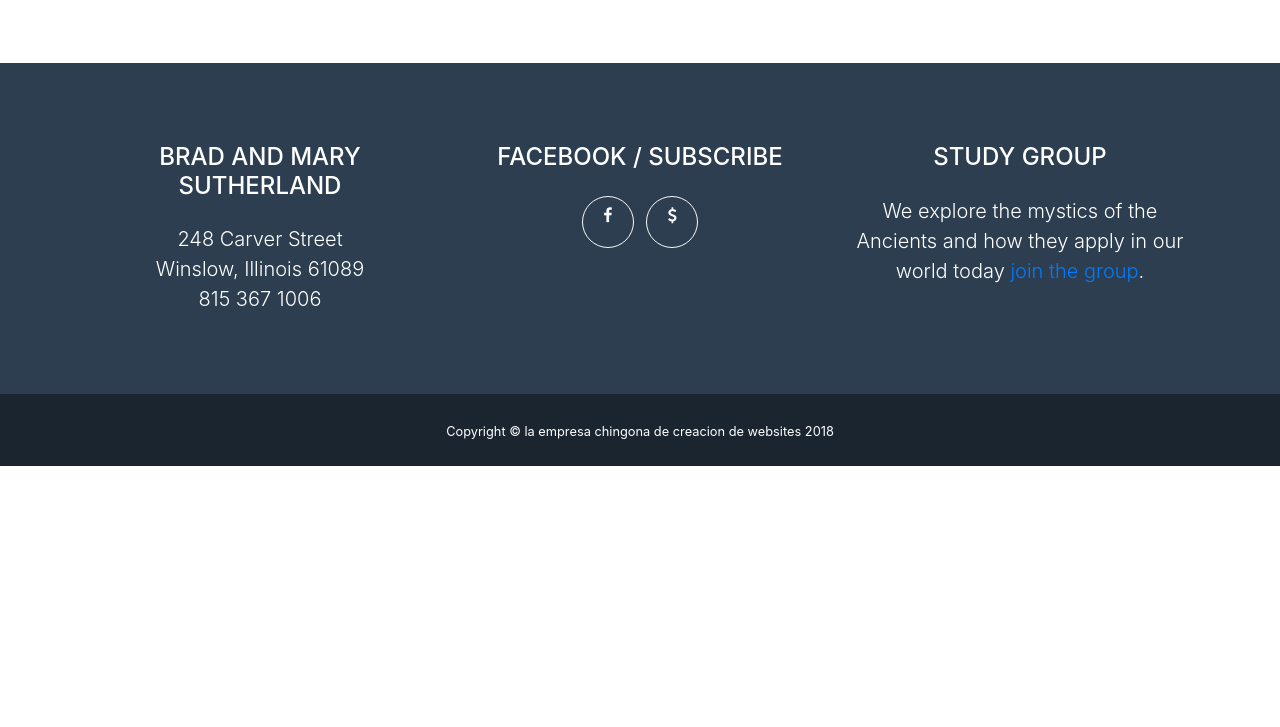
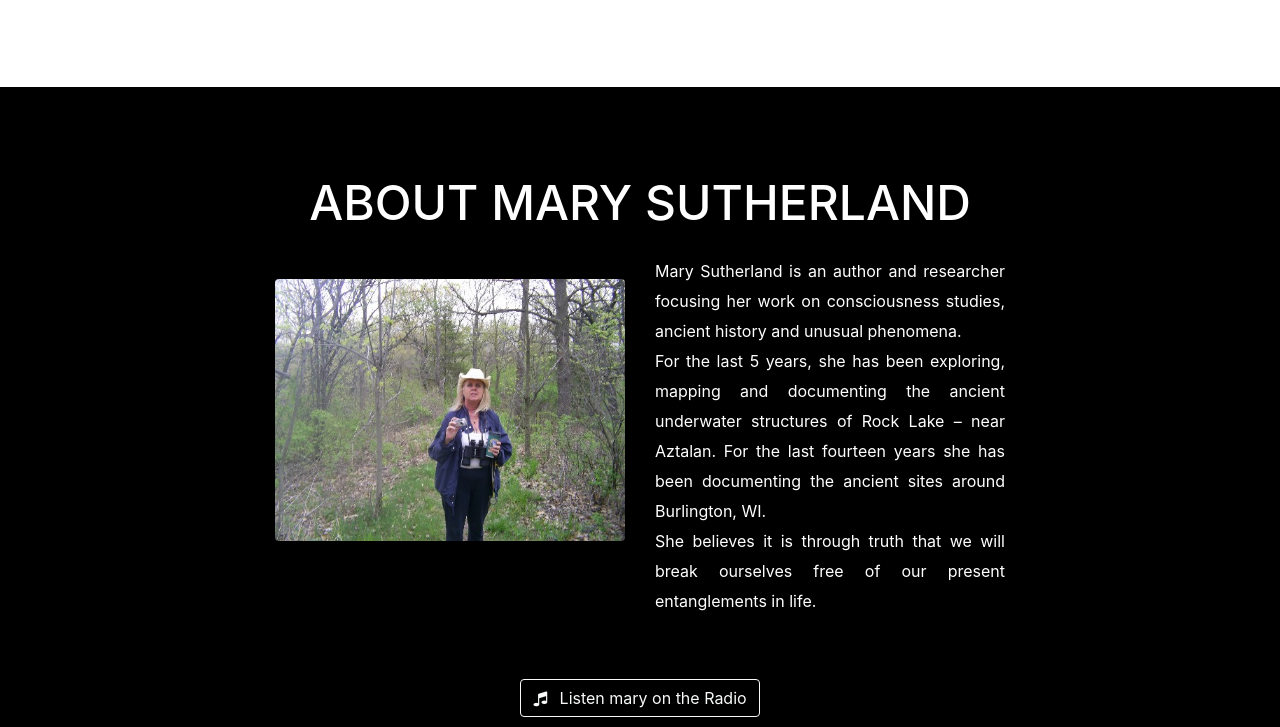
Before and after one commit to amodelaweb/UFO, a website with bundled scripts: page UFO.html in a window 1280 px wide. Shown: the part 833-1560 px from the top of the page. Before the commit the page ends 1299 px from the top, so only its background shows below. Built offline with nearby package versions, Linux system fonts and the light colour scheme.

Commit message:
ya agregada la biografia y cambie colores, ya quedo chingon :D

```diff
--- a/UFO.html
+++ b/UFO.html
@@ -22,7 +22,7 @@
     <link href="css/freelancer.min.css" rel="stylesheet">
   </head>
   <body id="page-top"> <!-- Navigation -->
-    <nav class="navbar navbar-expand-lg bg-secondary fixed-top text-uppercase" id="mainNav">
+    <nav class="navbar navbar-expand-lg bg-dark fixed-top text-uppercase" id="mainNav">
       <div class="container"> <a class="navbar-brand js-scroll-trigger" href="#page-top"> Exploring the unknown
         </a> <button class="navbar-toggler navbar-toggler-right text-uppercase bg-primary text-white rounded"
 
@@ -52,7 +52,7 @@
     </nav>
 
     <!-- Portfolio Grid Section -->
-    <section class="portfolio" id="portfolio">
+    <section class="portfolio mt-4" id="portfolio">
       <div class="container">
         <h2 class="text-center text-uppercase text-secondary mb-0">Explored Phenomenons </h2>
         <hr class="star-dark mb-5">
@@ -115,8 +115,36 @@
       </div>
     </section>
 
+    <!-- About Section -->
+
+    <section class="bg-black text-white mb-0" style="background-color: black" id="biography">
+      <div class="container"  style="background-color:black">
+        <h2 class="text-center text-uppercase text-white">About Mary Sutherland</h2>
+
+        <div class="row ">
+          <div class="col-lg-4 ml-auto mt-5 mb-4">
+            <img class="img-fluid rounded"  src="img/portfolio/7.png" alt="">
+          </div>
+          <div class="col-lg-4 mr-auto mt-4 mb-4">
+            <p class=" lead text-justify"><small>Mary Sutherland is an author and researcher focusing her work
+								on consciousness studies, ancient history and unusual
+								phenomena. <br>  For the last 5 years, she has been
+								exploring, mapping and documenting the ancient underwater
+								structures of Rock Lake – near Aztalan. For the last fourteen
+								years she has been documenting the ancient sites around
+								Burlington, WI.<br>  She believes it is through
+								truth that we will break ourselves free of our present
+              entanglements in life.</small></p>
+          </div>
+        </div>
+        <div class="text-center mt-4"> <a class="btn btn-xl btn-outline-light"
+
+            href="http://livinginthelightms.com/listen.html"> <i class="fa fa-music mr-2"></i> Listen mary on the Radio </a> </div>
+      </div>
+    </section>
+
     <!-- Footer -->
-    <footer class="footer text-center" id="contact">
+    <footer class=" bg-dark footer text-center" id="contact">
       <div class="container">
         <div class="row">
           <div class="col-md-4 mb-5 mb-lg-0">
@@ -147,7 +175,7 @@
         </div>
       </div>
     </footer>
-    <div class="copyright py-4 text-center text-white">
+    <div class="bg-black copyright py-4 text-center text-white">
       <div class="container"> <small>Copyright © la empresa chingona de creacion de websites 2018</small> </div>
     </div>
     <!-- Scroll to Top Button (Only visible on small and extra-small screen sizes) -->
```
Also changed, not shown: img/portfolio/7.png (added), 1 other file.
